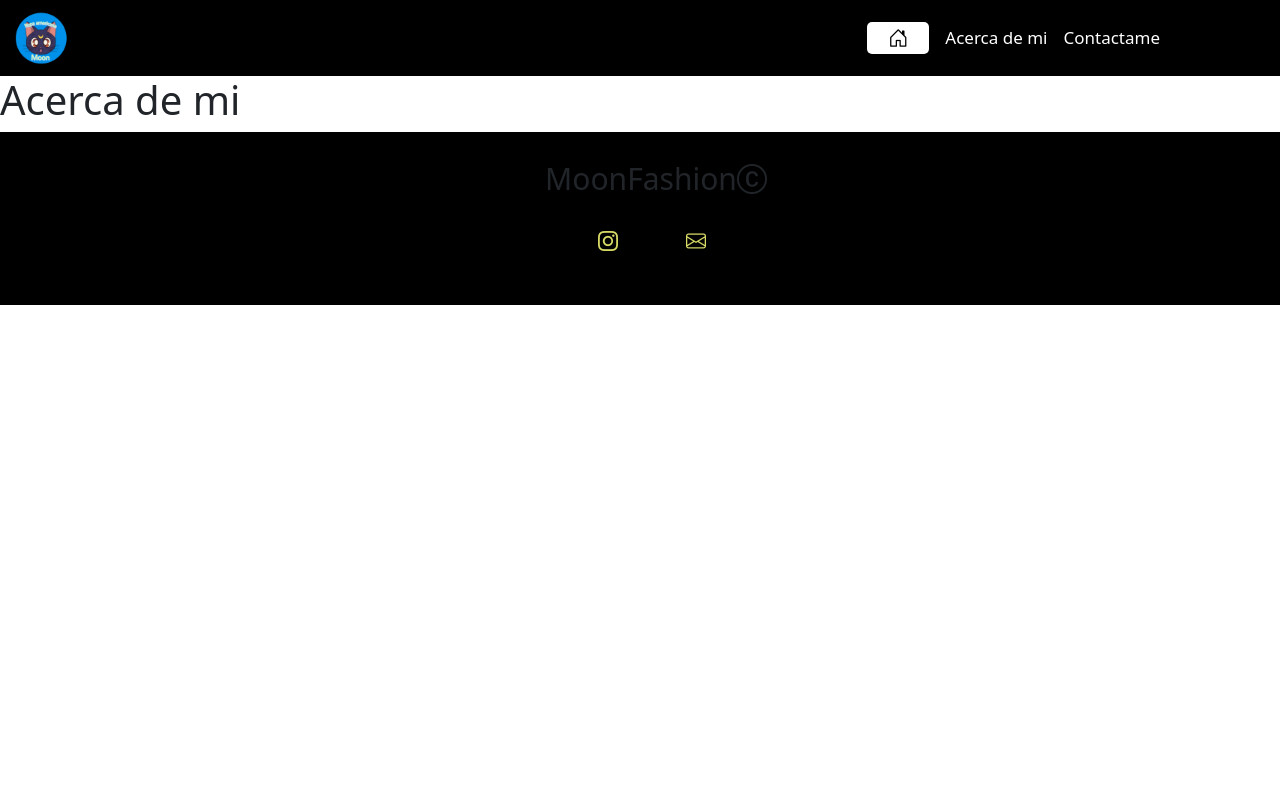
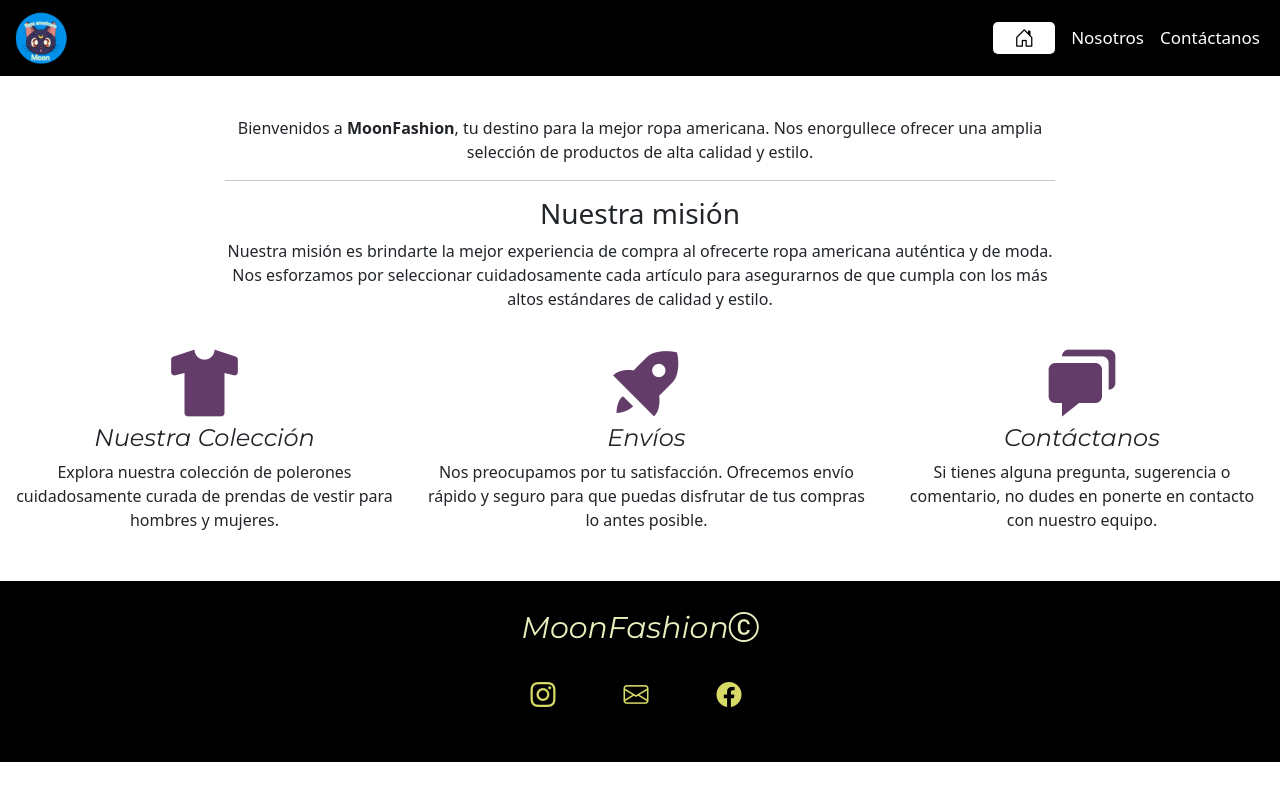
Before and after one commit to SebastianGaete/MoonFashion, a Django app: page /about/ in a window 1280 px wide. Run offline with Django 4.2, Linux system fonts and the light colour scheme.

```diff
--- a/mitienda/static/css/main.css
+++ b/mitienda/static/css/main.css
@@ -5,18 +5,21 @@
     box-sizing: border-box;
 }
 .root{
-    --fuente: 'PT Serif', serif;
+    --fuente: font-family: 'Montserrat', sans-serif;
 }
 
 
 /* BARRA DE NAVEGACIÓN */
 
-.logo_nav{
+ .logo_nav{
     width: 60px;
 }
 
+
 .navbar-nav{
-    margin-right: 100px;
+    display: flex;
+    justify-content: end;
+    align-items: end;
 }
 
 .nav-link{
@@ -29,7 +32,7 @@
 }
 
 /* estilo icono */
-.boton_home{
+ .boton_home{
     background-color: white;
     border-radius: 5px;
     padding: 0 20px;
@@ -62,7 +65,6 @@
     text-align: center;
 }
 .hero__text h1, h2{
-    font-family: var(--fuente);
     font-size: 100px;
     color: aliceblue;
     text-shadow: 2px 2px 4px rgba(0, 0, 0, 0.5);
@@ -90,12 +92,25 @@
 }
 
 
+@media (max-width: 767px) {
+    .hero__text h1, h2{
+        font-size: 70px;
+    }
+}
+@media (max-width: 565px) {
+    .hero__text h1, h2{
+        font-size: 50px;
+    }
+}
+
 
 
 /* FOOTER */
 
 .text_footer{
+    color: rgb(234, 238, 189);;
     font-size: 30px;
+    font-family: 'Montserrat', sans-serif;
 }
 
 .redes_sociales_lista{
@@ -107,11 +122,6 @@
     margin-right: 40px;
 }
 
-.redes_sociales_lista li:hover{
-    border-radius: 50%;
-    border: 2px solid rgb(234, 238, 189);
-    background-color: rgb(82, 77, 77);
-}
 
 .redes_sociales_lista a{
     color: white;
@@ -120,7 +130,7 @@
 
 .redes_sociales_lista .bi{
     color: rgb(216, 218, 102);
-    font-size: 20px;
+    font-size: 25px;
 }
 .redes_sociales_lista .bi:hover{
     color: white
@@ -133,8 +143,19 @@
     margin: 10px 0 100px 0;
 }
 
-.row{
-    margin-left: 20px;
+.texto_encabezado{
+    font-family: 'Montserrat', sans-serif;
+}
+
+.span_detalle{
+    font-weight: bolder;
+    font-family: var(--fuente)
+}
+
+.flex{
+    display: flex;
+    justify-content: center;
+    align-items: center;
 }
 
 
@@ -143,6 +164,7 @@
     border-right: solid black;
     width: 400px;
 }
+
 
 @media (max-width: 1200px) {
     .contenedor_imagen img{
@@ -156,18 +178,38 @@
 }
 
 
+/* ENVIO SATISFACTORIO */
+.icono_enviado{
+    color: rgb(3, 119, 3);
+    font-size: 130px;
+}
 
-/* MEDIAQUERIS */
-@media (max-width: 767px) {
-    .hero__text h1, h2{
-        font-size: 70px;
-    }
+
+
+/* ABOUT */
+.contenedor_about{
+    padding-top: 40px;
+    margin: 0 auto;
 }
-@media (max-width: 565px) {
-    .hero__text h1, h2{
-        font-size: 50px;
+
+.about{
+    display: flex;
+    justify-content: center;
+    justify-content: space-evenly;
+    gap: 30px;
+    margin-bottom: 17px;
+    /* margin-top: 25px; */
+}
+
+@media (max-width: 880px) {
+    .about{
+        display: flex;
+        flex-direction: column;
     }
 }
 
 
-/* FORMULARIO CONTACTO */
+.about_icono{
+    color: rgb(99, 60, 105);
+    font-size: 80px;
+}
--- a/mitienda/templates/layouts/layout.html
+++ b/mitienda/templates/layouts/layout.html
@@ -18,26 +18,27 @@
         <link rel="stylesheet" href="{% static 'css/main.css'%}">
         <link rel="preconnect" href="https://fonts.googleapis.com">
         <link rel="preconnect" href="https://fonts.gstatic.com" crossorigin>
-    <link href="https://fonts.googleapis.com/css2?family=PT+Serif:ital@1&display=swap" rel="stylesheet">
+        <link rel="preconnect" href="https://fonts.googleapis.com">
+        <link rel="preconnect" href="https://fonts.gstatic.com" crossorigin>
+        <link href='https://unpkg.com/boxicons@2.1.4/css/boxicons.min.css' rel='stylesheet'>
+        <link href="https://fonts.googleapis.com/css2?family=Montserrat:ital@1&display=swap" rel="stylesheet">
+    </head>
 
-</head>
+    <body>
+
         <main>
             <!-- barra de navegación -->
             {% include 'partials/navbar.html' %}
-
 
             <!-- contenido dinámico -->
             {% block content %}
 
             {% endblock %}
 
-
             <!-- footer -->
             {% include 'partials/footer.html' %}
         </main>
 
         <script src="https://cdn.jsdelivr.net/npm/bootstrap@5.3.0/dist/js/bootstrap.bundle.min.js" integrity="sha384-geWF76RCwLtnZ8qwWowPQNguL3RmwHVBC9FhGdlKrxdiJJigb/j/68SIy3Te4Bkz" crossorigin="anonymous"></script>
-<body>
-
     </body>
 </html>
--- a/mitienda/templates/pages/about.html
+++ b/mitienda/templates/pages/about.html
@@ -2,6 +2,42 @@
 
 {% block content %}
 
-<h1>Acerca de mi</h1>
+<section>
+    <div class="container-fluid text-center">
+        <div class="row">
+            <div class="col col-lg-8 col-md-8 contenedor_about">
+                <p class="font-spaces">Bienvenidos a <strong>MoonFashion</strong>, tu destino para la mejor ropa americana. Nos enorgullece ofrecer una amplia selección de productos de alta calidad y estilo.</p>
+                <hr>
+                <h3 class="text-center">Nuestra misión</h3>
+                <p>Nuestra misión es brindarte la mejor experiencia de compra al ofrecerte ropa americana auténtica y de moda. Nos esforzamos por seleccionar cuidadosamente cada artículo para asegurarnos de que cumpla con los más altos estándares de calidad y estilo.</p>
+            </div>
+        </div>
+
+        <div class="row">
+            <div class="about col p-3 col-lg-12">
+
+                <div class="about_secciones">
+                    <i class='bx bxs-t-shirt about_icono'></i>
+                    <h4 class="texto_encabezado">Nuestra Colección</h4>
+                    <p>Explora nuestra colección de polerones cuidadosamente curada de prendas de vestir para hombres y mujeres.</p>
+                </div>
+
+                <div class="about_secciones">
+                    <i class='bx bxs-rocket about_icono'></i>
+                    <h4 class="texto_encabezado">Envíos</h4>
+                    <p>Nos preocupamos por tu satisfacción. Ofrecemos envío rápido y seguro para que puedas disfrutar de tus compras lo antes posible.</p>
+                </div>
+
+                <div class="about_secciones">
+                    <i class='bx bxs-chat about_icono'></i>
+                    <h4 class="texto_encabezado">Contáctanos</h4>
+                    <p>Si tienes alguna pregunta, sugerencia o comentario, no dudes en ponerte en contacto con nuestro equipo.</p>
+                </div>
+
+            </div>
+        </div>
+
+    </div>
+</section>
 
 {% endblock %}
--- a/mitienda/templates/partials/footer.html
+++ b/mitienda/templates/partials/footer.html
@@ -19,6 +19,10 @@
                     <li>
                         <a href=""><i class="bi bi-envelope"></i></a>
                     </li>
+
+                    <li>
+                        <i class="bi bi-facebook"></i>
+                    </li>
                 </ul>
             </div>
         </div>
--- a/mitienda/templates/partials/navbar.html
+++ b/mitienda/templates/partials/navbar.html
@@ -19,12 +19,13 @@
                     </li>
 
                     <li class="nav-item">
-                        <a class="nav-link" href="{% url 'about' %}">Acerca de mi</a>
+                        <a class="nav-link" href="{% url 'about' %}">Nosotros</a>
                     </li>
 
                     <li class="nav-item">
-                        <a class="nav-link" href="{% url 'contact' %}">Contactame</a>
+                        <a class="nav-link" href="{% url 'contact' %}">Contáctanos</a>
                     </li>
+
                 </ul>
 
             </div>
--- a/mitienda/urls.py
+++ b/mitienda/urls.py
@@ -7,6 +7,6 @@ urlpatterns = [
     path('contact/', contact, name='contact'),
     path('about/', about, name='about'),
     path('catalogo/', catalogo, name='catalogo'),
-    path('detail/<int:id>', detail_catalogo, name='detail_catalogo'),
-    path('envio/satisfactorio', envio_formulario, name='envio_formulario')
+    path('detail/<int:id>/', detail_catalogo, name='detail_catalogo'),
+    path('envio/satisfactorio/', envio_formulario, name='envio_formulario'),
 ]
--- a/moonfashion/urls.py
+++ b/moonfashion/urls.py
@@ -24,7 +24,7 @@ from mitienda import urls
 
 
 urlpatterns = [
-    path('admin/', admin.site.urls),
+    path('admin/', admin.site.urls, name='admin'),
     path('', include('mitienda.urls'))
 ]
 
```
Also changed, not shown: mitienda/templates/pages/catalogo.html (+6 -6 lines), mitienda/templates/pages/detail_catalogo.html (+4 -4 lines), mitienda/templates/pages/envio_formulario.html (+39 -6 lines), media/polerones/images/IMG_20230715_173523_929.jpg (deleted), media/polerones/images/IMG_20230715_173706_560.jpg (deleted), mitienda/views.py (line endings or trailing spaces), 1 other file. Lines whose indentation alone changed are shown as unchanged.
